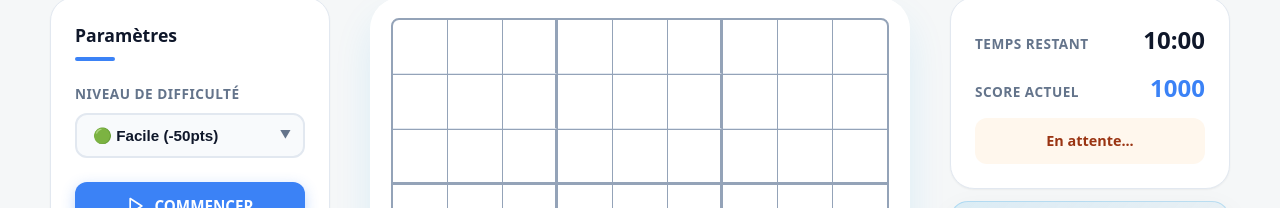
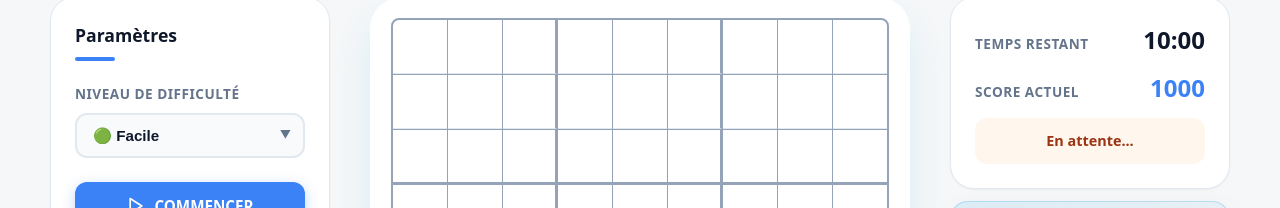
Before and after one commit to rootidle10/Pixelized-, a React (Vite) app in the folder front/: page /sudoku in a window 1280 px wide. Shown: the part 261-469 px from the top of the page. Built offline with nearby package versions, Linux system fonts and the light colour scheme; no server answers.

Commit message:
update dropdown point , remove disable

```diff
--- a/front/src/pages/Sudoku.jsx
+++ b/front/src/pages/Sudoku.jsx
@@ -277,11 +277,11 @@ export default function Sudoku() {
                   value={level}
                   onChange={(e) => setLevel(e.target.value)}
                   className="game-select"
-                  disabled={gameState === "playing" || loading}
+                  //disabled={gameState === "playing" || loading}
                 >
-                  <option value="easy">🟢 Facile (-50pts)</option>
-                  <option value="medium">🟡 Moyen (-100pts)</option>
-                  <option value="hard">🔴 Difficile (-200pts)</option>
+                  <option value="easy">🟢 Facile</option>
+                  <option value="medium">🟡 Moyen</option>
+                  <option value="hard">🔴 Difficile</option>
                 </select>
                 <div className="select-arrow">▼</div>
               </div>
```
